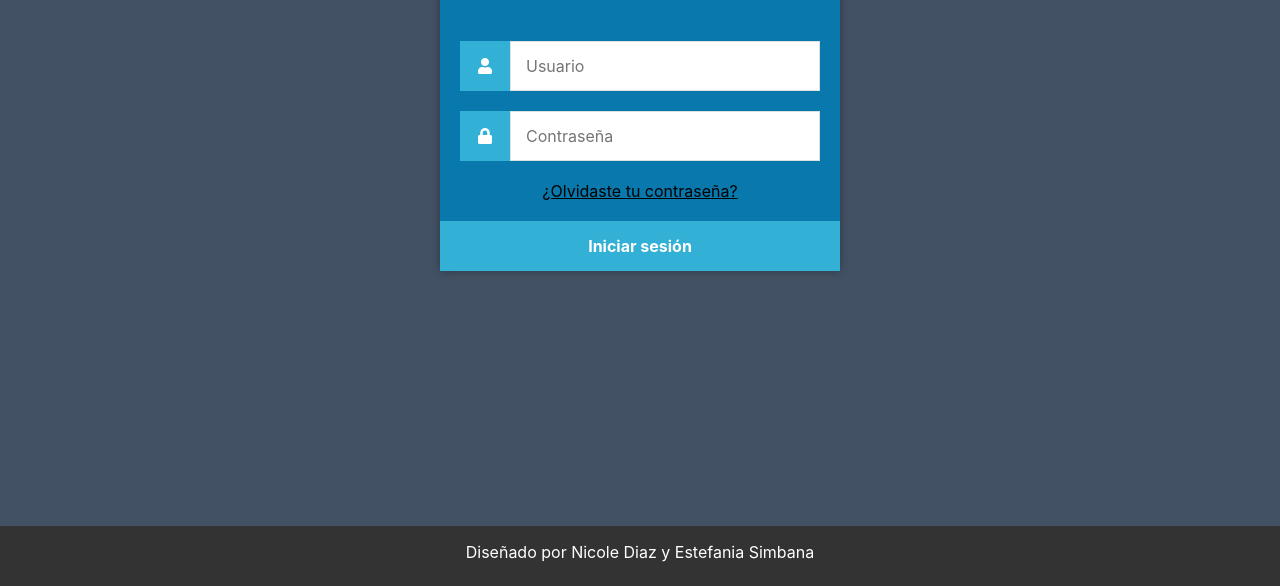
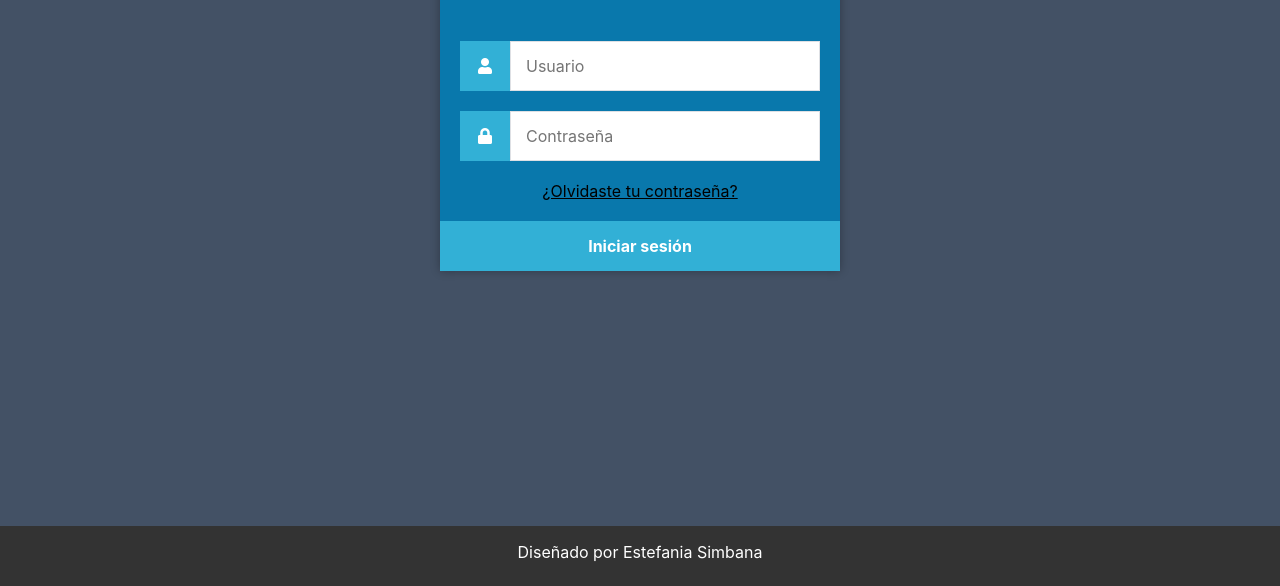
Before and after one commit to Estefania2811/ProyectoWeb, a website: page login.html in a window 1280 px wide. Shown: the part 214-800 px from the top of the page. Drawn offline with Linux system fonts and the light colour scheme.

Commit message:
Update login.html

```diff
--- a/login.html
+++ b/login.html
@@ -35,7 +35,7 @@
     </div>
 </body>
 <footer>
-    <p class="footer">Diseñado por Nicole Diaz y Estefania Simbana</p>
+    <p class="footer">Diseñado por Estefania Simbana</p>
 </footer>
 
 </html>
```
